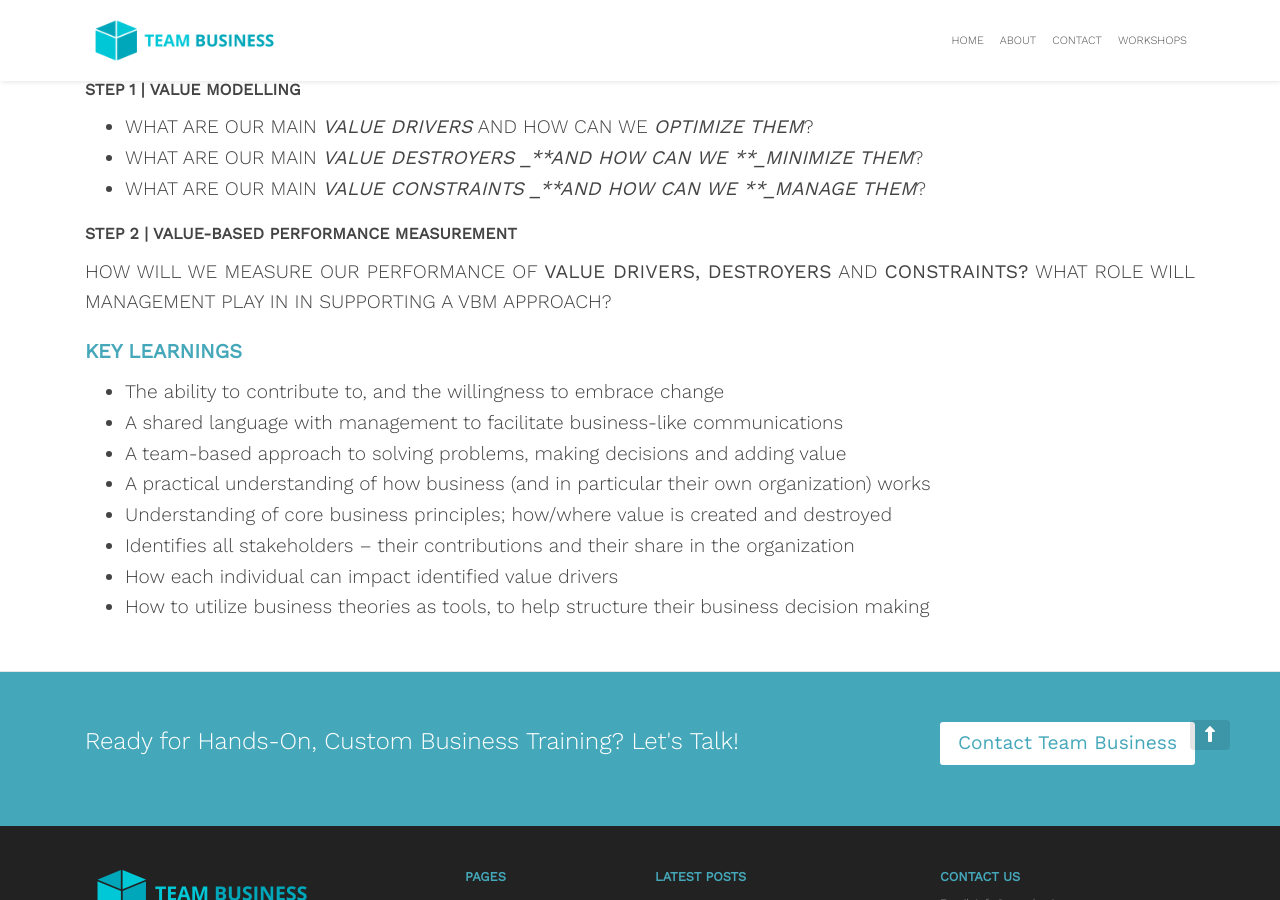
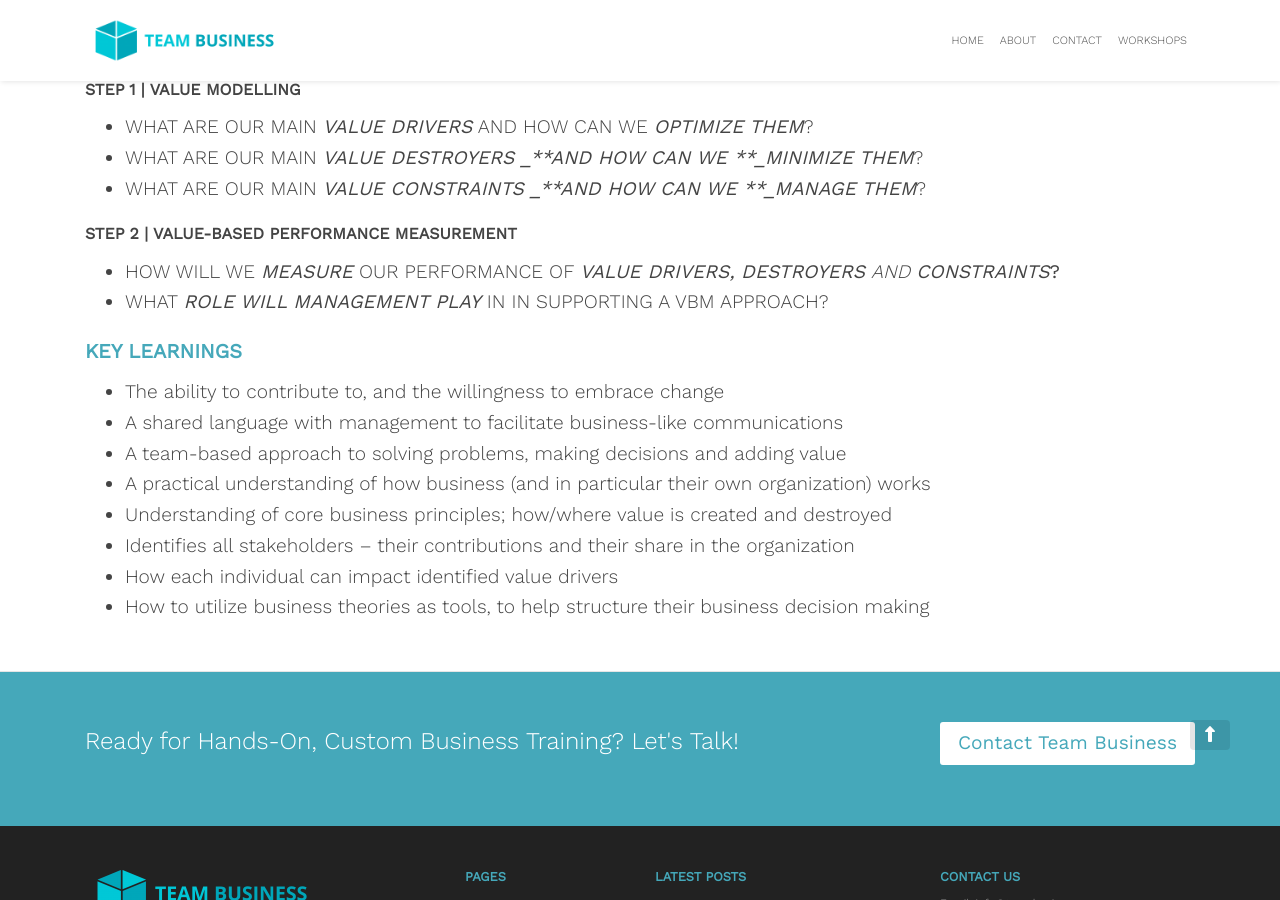
Before and after one commit to zac-heisey/team-business, a Jekyll site: the page built from _pages/value-based-management_workshop.md, in a window 1280 px wide and 900 px high, scrolled down 1718 px. Built offline with Jekyll 4.4.1, drawn with Linux system fonts in a browser that asks for light colours; nearby versions of some CDN libraries.

```diff
--- a/_pages/value-based-management_workshop.md
+++ b/_pages/value-based-management_workshop.md
@@ -42,7 +42,8 @@ Armed with this knowledge, employees are empowered to drive bottom-line, meaning
 
 #### **STEP 2 | VALUE-BASED PERFORMANCE MEASUREMENT**
 
-HOW WILL WE MEASURE OUR PERFORMANCE OF **VALUE DRIVERS, DESTROYERS** AND **CONSTRAINTS?** WHAT ROLE WILL MANAGEMENT PLAY IN IN SUPPORTING A VBM APPROACH?
+* HOW WILL WE **_MEASURE_** OUR PERFORMANCE OF **_VALUE DRIVERS, DESTROYERS_** _AND **CONSTRAINTS**_**?**
+* WHAT **_ROLE WILL MANAGEMENT PLAY_** IN IN SUPPORTING A VBM APPROACH?
 
 ### KEY LEARNINGS
 
```
